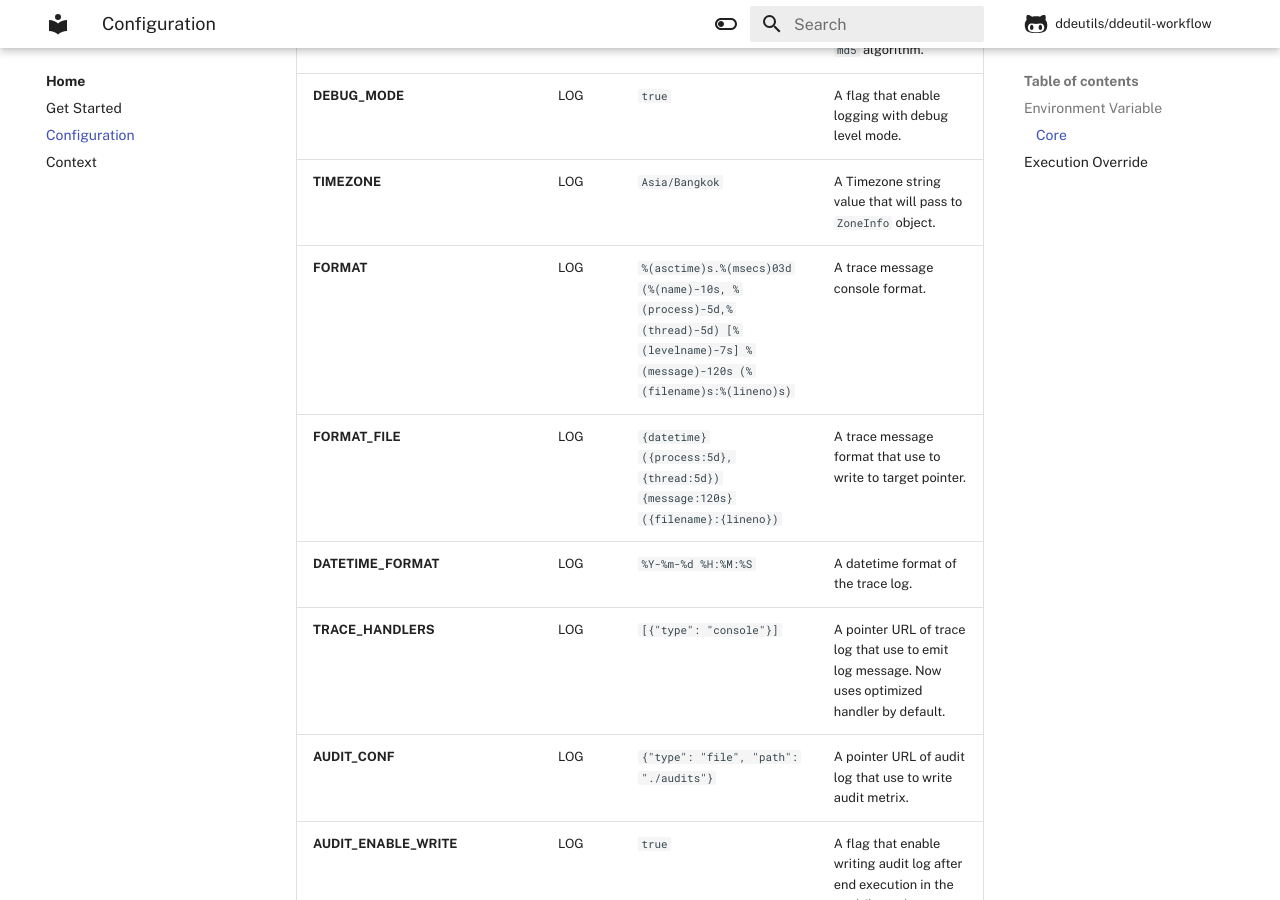
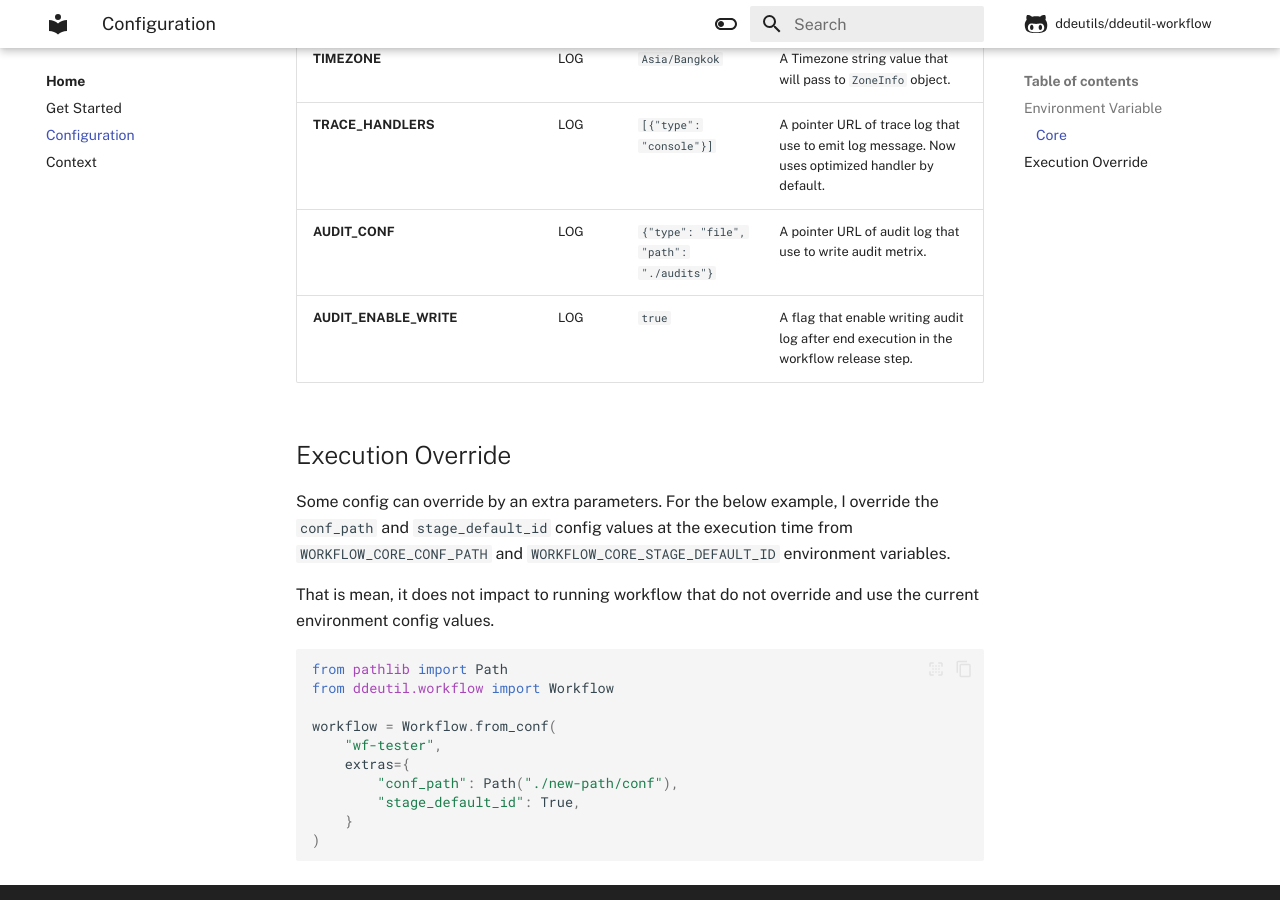
Before and after one commit to ddeutils/ddeutil-workflow, an MkDocs documentation site: the page built from docs/configuration.md, in a window 1280 px wide and 900 px high, scrolled down 988 px. Built offline with MkDocs 1.6.1 and Material for MkDocs 9.7.7, drawn with Linux system fonts in a browser that asks for light colours; comment, search, counter and statistics services are not loaded.

```diff
--- a/docs/configuration.md
+++ b/docs/configuration.md
@@ -23,9 +23,6 @@ and do not raise any error to you.
 | **GENERATE_ID_SIMPLE_MODE** |   CORE    | `true`                                                                                                                          | A flog that enable generating ID with `md5` algorithm.                                           |
 | **DEBUG_MODE**              |    LOG    | `true`                                                                                                                          | A flag that enable logging with debug level mode.                                                |
 | **TIMEZONE**                |    LOG    | `Asia/Bangkok`                                                                                                                  | A Timezone string value that will pass to `ZoneInfo` object.                                     |
-| **FORMAT**                  |    LOG    | `%(asctime)s.%(msecs)03d (%(name)-10s, %(process)-5d,%(thread)-5d) [%(levelname)-7s] %(message)-120s (%(filename)s:%(lineno)s)` | A trace message console format.                                                                  |
-| **FORMAT_FILE**             |    LOG    | `{datetime} ({process:5d}, {thread:5d}) {message:120s} ({filename}:{lineno})`                                                   | A trace message format that use to write to target pointer.                                      |
-| **DATETIME_FORMAT**         |    LOG    | `%Y-%m-%d %H:%M:%S`                                                                                                             | A datetime format of the trace log.                                                              |
 | **TRACE_HANDLERS**          |    LOG    | `[{"type": "console"}]`                                                                                                         | A pointer URL of trace log that use to emit log message. Now uses optimized handler by default.  |
 | **AUDIT_CONF**              |    LOG    | `{"type": "file", "path": "./audits"}`                                                                                          | A pointer URL of audit log that use to write audit metrix.                                       |
 | **AUDIT_ENABLE_WRITE**      |    LOG    | `true`                                                                                                                          | A flag that enable writing audit log after end execution in the workflow release step.           |
```
Also changed, not shown: README.md (+0 -3 lines).
